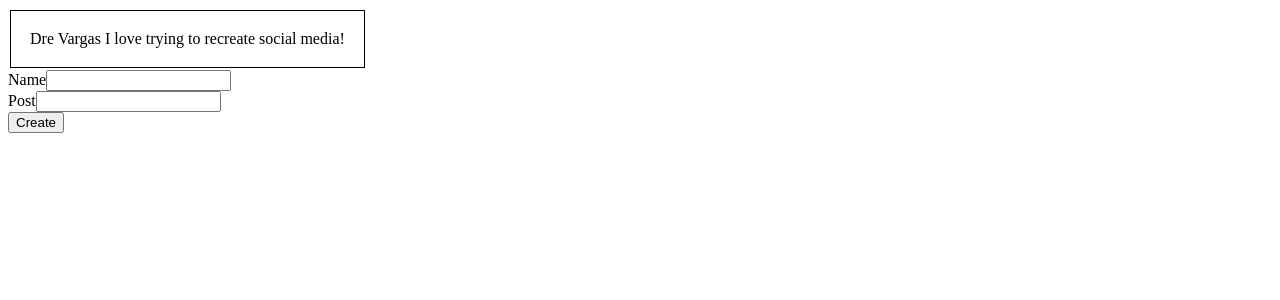
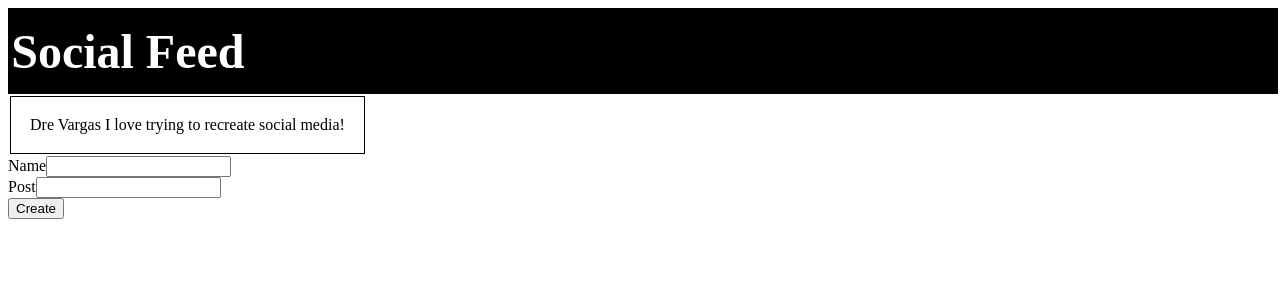
Before and after one commit to achilleswargod/Social_Feed, a React (Create React App) app: page / in a window 1280 px wide. Shown: the top 300 px of the page. Built offline with nearby package versions, Linux system fonts and the light colour scheme.

Commit message:
Completed Navbar Layout

```diff
--- a/src/App.jsx
+++ b/src/App.jsx
@@ -1,6 +1,8 @@
 import React, { useState } from "react";
 import DisplayPosts from "./components/Display/DispayPosts";
 import CreatePost from "./components/Create/CreatePost";
+import NavBar from "./components/Display/NavBar.jsx";
+import "./components/Display/NavBar.css";
 
 function App() {
   const [post, setPost] = useState([
@@ -17,6 +19,7 @@ function App() {
 
   return (
     <div>
+      <NavBar NavBar={NavBar} />
       <DisplayPosts parentPosts={post} />
       <CreatePost addNewPost={addNewPost} />
     </div>
--- /dev/null
+++ b/src/components/Display/NavBar.css
@@ -0,0 +1,10 @@
+.navbar{
+    height: 80px;
+    width: 100%;
+    background:black;
+    color: white;
+    display: flex;
+    align-items: center;
+    padding: 0.2rem;
+    font-size: 2rem;
+}
--- /dev/null
+++ b/src/components/Display/NavBar.jsx
@@ -0,0 +1,9 @@
+const NavBar = () => {
+  return (
+    <nav className="navbar">
+      <h1>Social Feed</h1>
+    </nav>
+  );
+};
+
+export default NavBar;
```
Also changed, not shown: src/components/NavBar.jsx (deleted, +0 -7 lines).
